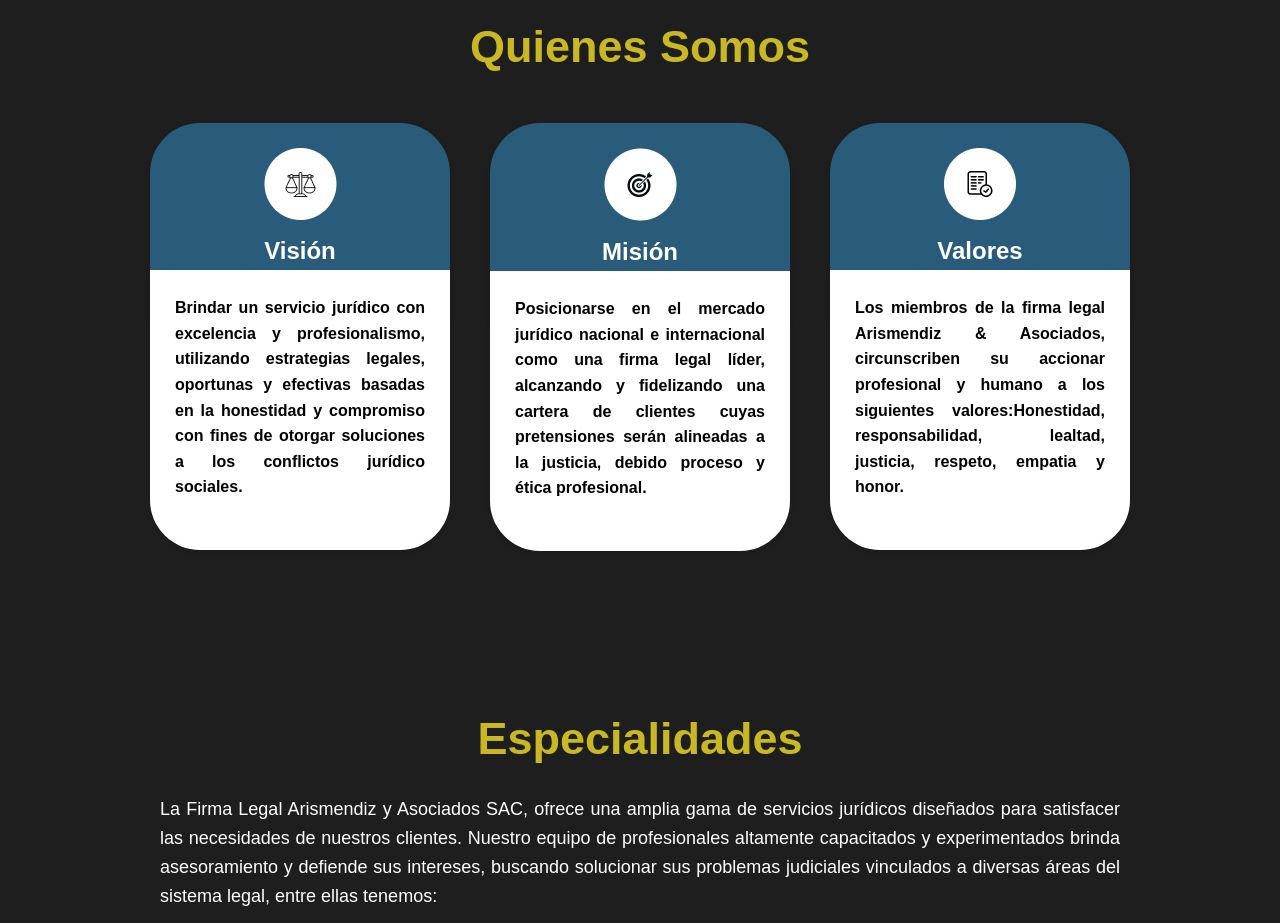
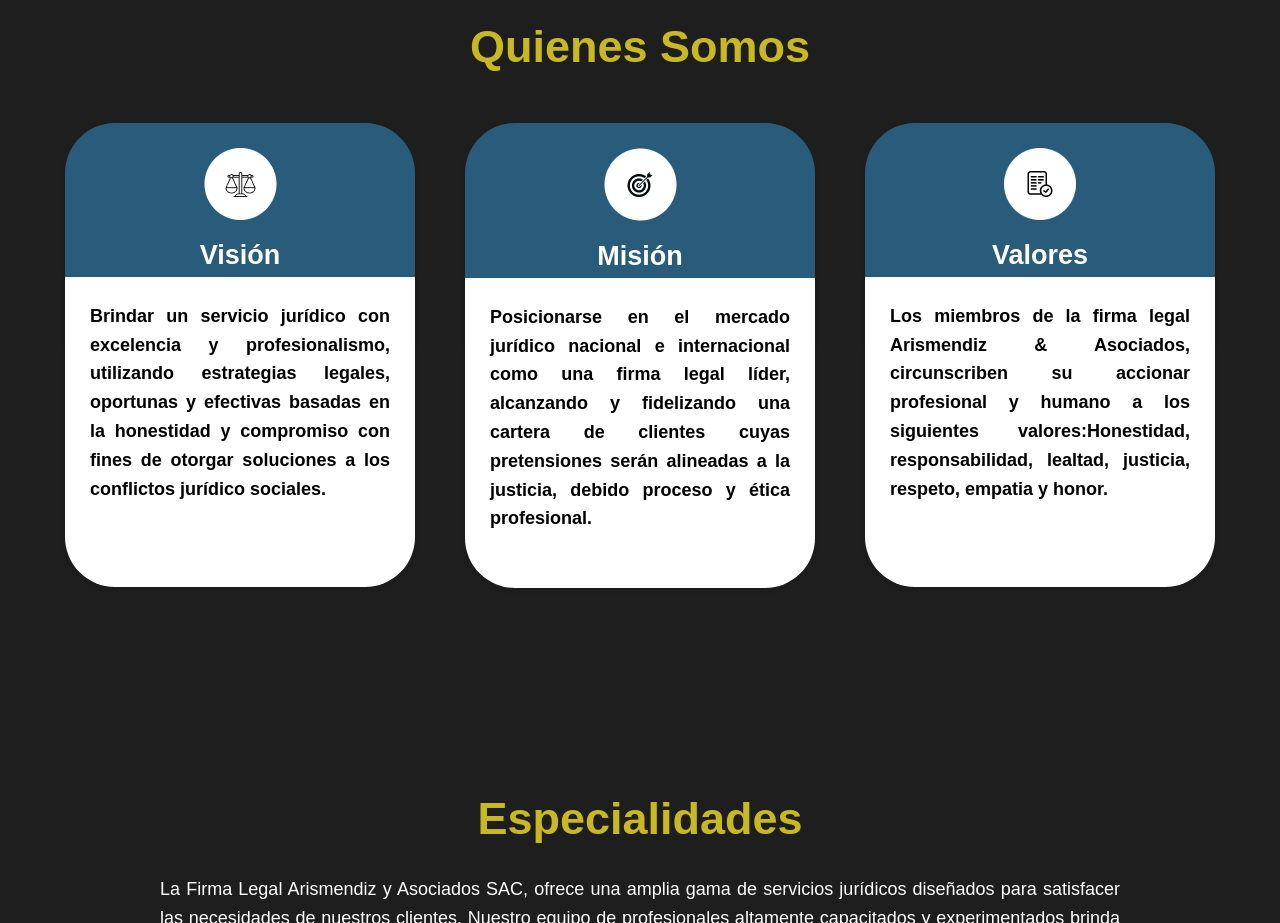
Before and after one commit to Alvaro-Mundaca/Firma-Legal, a plain HTML site: page index.html in a window 1280 px wide. Shown: the part 1000-1923 px from the top of the page. Drawn offline with nearby package versions, Linux system fonts and the light colour scheme; some packages are replaced by stand-ins of ours; a script that the page names is missing.

Commit message:
Update acerca.css

```diff
--- a/css/acerca.css
+++ b/css/acerca.css
@@ -47,6 +47,42 @@
     font-size: 30px;
     text-align: center;
     margin: 20px auto;
+}
+
+
+
+
+@media (max-width: 2400px) {
+    .Acerca-grid-01 {
+        gap: 50px;
+        margin-bottom: 50px;
+    }
+
+    .Acerca-item-02{
+        margin-left: -25px;
+
+    }
+
+    .Acerca-item-01,
+    .Acerca-item-02 {
+        font-size: 18px;
+    }
+
+    .Acerca-item-01 {
+        height: 220px;
+        width: 350px;
+        margin-bottom: 250px;
+        padding: 25px;
+    }
+
+
+    .Acerca-item-02 {
+        height: 310px;
+        width: 350px;
+        margin-bottom: 200px;
+        padding: 25px;
+    }
+
 }
 
 
```
